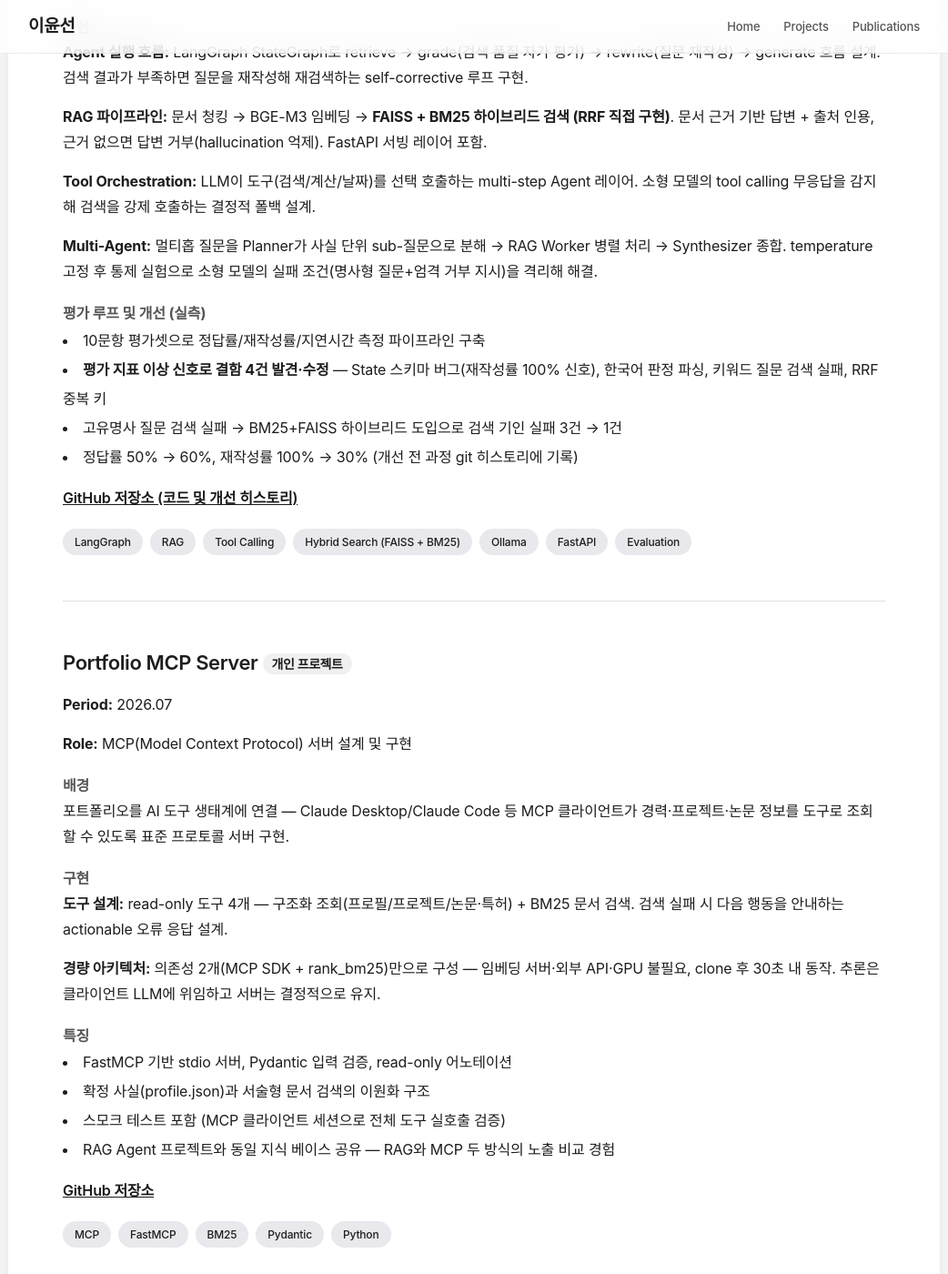
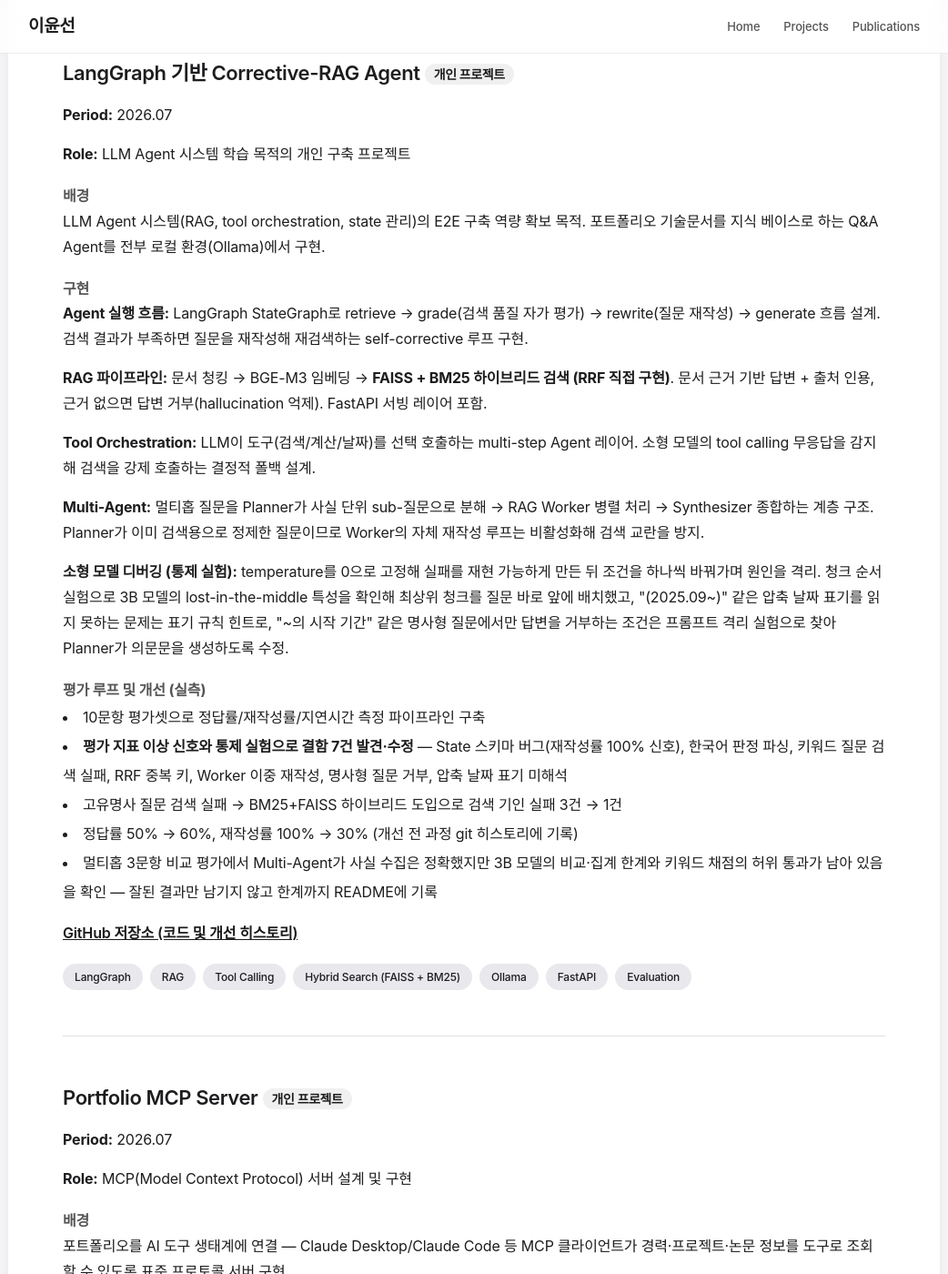
Before and after one commit to ckc5800/ckc5800.github.io, a Jekyll site: the page built from projects.html, in a window 1280 px wide and 1400 px high, scrolled down 10074 px. Shown: the whole window at 91% size, without its empty margins (119-1161 px from the left). Built offline with Jekyll 4.4.1, drawn with Linux system fonts in a browser that asks for light colours; some web fonts are replaced; some of the changed text lies outside the part shown.

Commit message:
Deepen project details with verified facts
TTS: 5 troubleshooting items rewritten as problem-cause-fix stories, 5s voice clone reference.
K8s: Harbor in pipeline, operations (incident response, resource management).
Diarization: Korean counseling data fine-tuning, agent/customer transcript pipeline.
RAG: multi-agent debugging via controlled experiments, 7 defects total, honest multi-hop eval limits.
MCP: live Claude Code registration and SVG session demo.
llm-bench: concrete measured numbers per concurrency level.

Co-Authored-By: Claude Fable 5 <noreply@anthropic.com>

```diff
--- a/projects.html
+++ b/projects.html
@@ -55,7 +55,7 @@ title: Projects
     <h4 style="margin-top: 20px; color: #555;">구현</h4>
     <p><strong>시스템 아키텍처:</strong> FastAPI WebSocket/REST 게이트웨이 + vLLM-Omni(Qwen3-TTS) 추론 엔진 + Redis 분산락 & 캐싱 + React 대시보드. 문장 단위 논리 청킹 및 WebSocket 스트리밍으로 TTFB 단축.</p>
     <p><strong>성능 최적화:</strong> H100/L40S GPU 추론 환경 구성, FP8 양자화, executor backend 최적화 및 concurrency tuning으로 추론 처리량 개선. Pre-Normalization, CUDA Graph Warmup, 세마포어 동시성 제어로 GPU 메모리 활용 개선. Redis 캐싱으로 동일 문장 0ms 응답 구현. 5가지 엔지니어링 문제 해결 (팝 노이즈, GC 누수, 세션 탈취, ITN 토크나이저, CPU 병목).</p>
-    <p><strong>기능 확장:</strong> ICL(In-Context Learning) 기반 음성복제 기능 구현. OpenAI TTS API 호환 인터페이스 및 기존 WebSocket 프로토콜 호환 레이어 개발. Redis 기반 Atomic quota, 분산락, Circuit Breaker 등 장애 대응 로직 개발.</p>
+    <p><strong>기능 확장:</strong> 참조 음성 5초만으로 화자 목소리를 복제하는 ICL(In-Context Learning) 기반 음성복제 기능 구현. OpenAI TTS API 호환 인터페이스와 기존 WebSocket 프로토콜 호환 레이어를 만들어 외부 서비스가 코드 수정 없이 연동되도록 지원. Redis 기반 Atomic quota, 분산락, Circuit Breaker 등 장애 대응 로직 개발.</p>
     <p><strong>모델 및 품질:</strong> TTS 학습 데이터 정제 및 ZipVoice 모델 학습. Whisper 기반 CER/WER 자동 품질 측정 파이프라인 구축, 사내 운영 테스트 및 QA 수행.</p>
 
     <h4 style="margin-top: 20px; color: #555;">성과 (KPI)</h4>
@@ -92,11 +92,11 @@ title: Projects
 
     <h4 style="margin-top: 20px; color: #555;">핵심 엔지니어링 (5가지 문제 해결)</h4>
     <ol style="list-style-position: inside; line-height: 2;">
-        <li><strong>스트리밍 오디오 팝 노이즈 제거</strong> – Residual Buffer 설계로 PCM 얼라인먼트 해결, Micro-fade 적용</li>
-        <li><strong>스토리지 누수 방지</strong> – Deep GC 추적기 구현으로 MD5 해시 캐시 파일 정리</li>
-        <li><strong>웹소켓 세션 탈취 방어</strong> – password_changed_at 검증으로 제로-트러스트 모델 구현</li>
-        <li><strong>정규식 토크나이저 고도화</strong> – 스마트 ITN 엔진 개발로 URL/이메일 자연스럽게 처리</li>
-        <li><strong>CPU 병목 제거</strong> – ThreadPoolExecutor 오버헤드 제거, O(N²) → O(1) 성능 개선</li>
+        <li><strong>스트리밍 팝 노이즈</strong> — 스트리밍 중 간헐적으로 '틱' 잡음 발생. PCM 청크가 홀수 바이트로 끊겨 와 16bit 샘플 정렬이 깨지는 것이 원인. 잔여 바이트를 다음 청크에 이어 붙이는 Residual Buffer로 정렬을 보장하고, 청크 경계에 Micro-fade를 적용해 해결</li>
+        <li><strong>스토리지 누수</strong> — 보이스를 삭제해도 디스크 사용량이 계속 증가. 원본을 지워도 파생된 MD5 해시 캐시 파일이 남는 구조여서, 파생 파일까지 추적해 함께 지우는 Deep GC를 구현해 차단</li>
+        <li><strong>웹소켓 세션 탈취 방어</strong> — 비밀번호를 바꿔도 이미 발급된 토큰으로 웹소켓 연결이 열리는 허점 발견. 토큰 발급 시점과 password_changed_at을 대조해 변경 이전 토큰을 전부 무효화</li>
+        <li><strong>ITN 정규화</strong> — URL·이메일을 한국어로 부자연스럽게 읽는 문제. 자연스러운 발음으로 변환하는 스마트 ITN 엔진을 직접 개발해 정규화 정확도 50.1% → 70.9%</li>
+        <li><strong>CPU 병목</strong> — 요청마다 ThreadPoolExecutor가 새로 생성되는 오버헤드를 프로파일링으로 발견. 이를 걷어내고 텍스트 처리 로직을 O(N²) → O(1)로 개선</li>
     </ol>
 
     <div class="tech-tags" style="margin-top: 20px;">
@@ -153,8 +153,8 @@ title: Projects
     <p>상담 품질 분석을 위해 발화자 식별 필요. 기존 STT는 음성 인식만 제공하여 상담사/고객 구분 불가.</p>
 
     <h4 style="margin-top: 20px; color: #555;">구현</h4>
-    <p><strong>모델 파인튜닝:</strong> Pyannote 사전 학습 모델 파인튜닝 수행 — 데이터 수집, 파라미터 튜닝, 학습 진행.</p>
-    <p><strong>시스템 통합:</strong> 화자 분할과 STT 연동 작업 수행.</p>
+    <p><strong>모델 파인튜닝:</strong> Pyannote 사전 학습 모델을 한국어 상담 데이터로 파인튜닝 — 데이터 수집부터 파라미터 튜닝, 학습까지 수행.</p>
+    <p><strong>시스템 통합:</strong> 화자 분할 결과를 STT와 연동해 상담사/고객이 구분된 전사 결과를 만드는 파이프라인 작업 수행.</p>
 
     <h4 style="margin-top: 20px; color: #555;">수행 내용</h4>
     <ul style="list-style-position: inside; line-height: 2;">
@@ -183,7 +183,8 @@ title: Projects
 
     <h4 style="margin-top: 20px; color: #555;">구현</h4>
     <p><strong>인프라 설계:</strong> MetalLB 로드 밸런싱 + Ingress-nginx 라우팅 + PersistentVolume NFS 스토리지. Harbor 중앙 이미지 관리 + ArgoCD GitOps 선언적 배포.</p>
-    <p><strong>CI/CD 파이프라인:</strong> GitLab → Jenkins → ArgoCD 완전 자동화. Prometheus/Grafana 실시간 모니터링 + Loki/Kibana 로그 자동화.</p>
+    <p><strong>CI/CD 파이프라인:</strong> GitLab에서 Jenkins와 Harbor 레지스트리를 거쳐 ArgoCD로 배포되는 완전 자동화 파이프라인. Prometheus/Grafana 실시간 모니터링 + Loki/Kibana 로그 자동화.</p>
+    <p><strong>운영:</strong> 구축에서 끝나지 않고 클러스터 장애 대응과 리소스 관리까지 담당 — NFS 기반 PV/PVC로 모델·데이터 볼륨을 관리하며 20개 이상의 ML 모델 운영 환경을 유지.</p>
 
     <h4 style="margin-top: 20px; color: #555;">성과</h4>
     <ul style="list-style-position: inside; line-height: 2;">
@@ -413,14 +414,16 @@ title: Projects
     <p><strong>Agent 실행 흐름:</strong> LangGraph StateGraph로 retrieve → grade(검색 품질 자가 평가) → rewrite(질문 재작성) → generate 흐름 설계. 검색 결과가 부족하면 질문을 재작성해 재검색하는 self-corrective 루프 구현.</p>
     <p><strong>RAG 파이프라인:</strong> 문서 청킹 → BGE-M3 임베딩 → <strong>FAISS + BM25 하이브리드 검색 (RRF 직접 구현)</strong>. 문서 근거 기반 답변 + 출처 인용, 근거 없으면 답변 거부(hallucination 억제). FastAPI 서빙 레이어 포함.</p>
     <p><strong>Tool Orchestration:</strong> LLM이 도구(검색/계산/날짜)를 선택 호출하는 multi-step Agent 레이어. 소형 모델의 tool calling 무응답을 감지해 검색을 강제 호출하는 결정적 폴백 설계.</p>
-    <p><strong>Multi-Agent:</strong> 멀티홉 질문을 Planner가 사실 단위 sub-질문으로 분해 → RAG Worker 병렬 처리 → Synthesizer 종합. temperature 고정 후 통제 실험으로 소형 모델의 실패 조건(명사형 질문+엄격 거부 지시)을 격리해 해결.</p>
+    <p><strong>Multi-Agent:</strong> 멀티홉 질문을 Planner가 사실 단위 sub-질문으로 분해 → RAG Worker 병렬 처리 → Synthesizer 종합하는 계층 구조. Planner가 이미 검색용으로 정제한 질문이므로 Worker의 자체 재작성 루프는 비활성화해 검색 교란을 방지.</p>
+    <p><strong>소형 모델 디버깅 (통제 실험):</strong> temperature를 0으로 고정해 실패를 재현 가능하게 만든 뒤 조건을 하나씩 바꿔가며 원인을 격리. 청크 순서 실험으로 3B 모델의 lost-in-the-middle 특성을 확인해 최상위 청크를 질문 바로 앞에 배치했고, "(2025.09~)" 같은 압축 날짜 표기를 읽지 못하는 문제는 표기 규칙 힌트로, "~의 시작 기간" 같은 명사형 질문에서만 답변을 거부하는 조건은 프롬프트 격리 실험으로 찾아 Planner가 의문문을 생성하도록 수정.</p>
 
     <h4 style="margin-top: 20px; color: #555;">평가 루프 및 개선 (실측)</h4>
     <ul style="list-style-position: inside; line-height: 2;">
         <li>10문항 평가셋으로 정답률/재작성률/지연시간 측정 파이프라인 구축</li>
-        <li><strong>평가 지표 이상 신호로 결함 4건 발견·수정</strong> — State 스키마 버그(재작성률 100% 신호), 한국어 판정 파싱, 키워드 질문 검색 실패, RRF 중복 키</li>
+        <li><strong>평가 지표 이상 신호와 통제 실험으로 결함 7건 발견·수정</strong> — State 스키마 버그(재작성률 100% 신호), 한국어 판정 파싱, 키워드 질문 검색 실패, RRF 중복 키, Worker 이중 재작성, 명사형 질문 거부, 압축 날짜 표기 미해석</li>
         <li>고유명사 질문 검색 실패 → BM25+FAISS 하이브리드 도입으로 검색 기인 실패 3건 → 1건</li>
         <li>정답률 50% → 60%, 재작성률 100% → 30% (개선 전 과정 git 히스토리에 기록)</li>
+        <li>멀티홉 3문항 비교 평가에서 Multi-Agent가 사실 수집은 정확했지만 3B 모델의 비교·집계 한계와 키워드 채점의 허위 통과가 남아 있음을 확인 — 잘된 결과만 남기지 않고 한계까지 README에 기록</li>
     </ul>
 
     <p style="margin-top: 15px;"><a href="https://github.com/ckc5800/rag-agent" target="_blank" style="color: #1a1a1a; font-weight: 600;">GitHub 저장소 (코드 및 개선 히스토리)</a></p>
@@ -455,6 +458,7 @@ title: Projects
         <li>FastMCP 기반 stdio 서버, Pydantic 입력 검증, read-only 어노테이션</li>
         <li>확정 사실(profile.json)과 서술형 문서 검색의 이원화 구조</li>
         <li>스모크 테스트 포함 (MCP 클라이언트 세션으로 전체 도구 실호출 검증)</li>
+        <li>Claude Code에 사용자 스코프로 등록해 실제 AI 에이전트 세션에서 도구 호출까지 검증 — 실사용 세션을 재생한 SVG 데모를 README에 수록</li>
         <li>RAG Agent 프로젝트와 동일 지식 베이스 공유 — RAG와 MCP 두 방식의 노출 비교 경험</li>
     </ul>
 
@@ -516,8 +520,9 @@ title: Projects
 
     <h4 style="margin-top: 20px; color: #555;">실측 사례</h4>
     <ul style="list-style-position: inside; line-height: 2;">
-        <li>로컬 Ollama에서 동시성을 올려도 처리량이 8.1 tokens/s에 고정되고 TTFT만 0.6s→12.4s로 악화되는 병목 포착</li>
-        <li>원인: Ollama 기본 설정(NUM_PARALLEL=1)의 요청 직렬화 — 도구가 큐잉 병목을 수치로 증명</li>
+        <li>로컬 Ollama(CPU) 기준선: 동시성 1에서 TTFT 0.62초, 7.6 tokens/s</li>
+        <li>동시성을 2·4로 올리자 TTFT는 7.9초·12.4초로 악화되는데 처리량은 8.1 tokens/s에 고정 — 스케일이 아니라 큐잉이 일어나고 있음을 수치로 포착</li>
+        <li>원인: Ollama 기본 설정(NUM_PARALLEL=1)의 요청 직렬화 — 벤치마크 도구가 병목의 위치를 증명</li>
     </ul>
 
     <p style="margin-top: 15px;"><a href="https://github.com/ckc5800/llm-bench" target="_blank" style="color: #1a1a1a; font-weight: 600;">GitHub 저장소</a></p>
```
